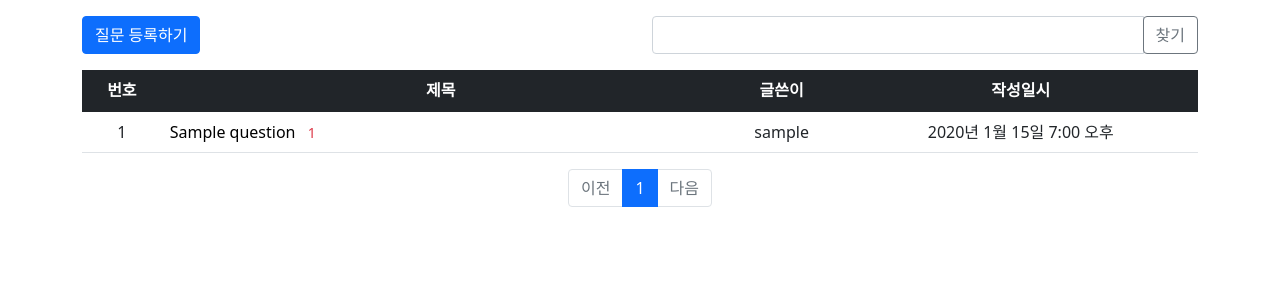
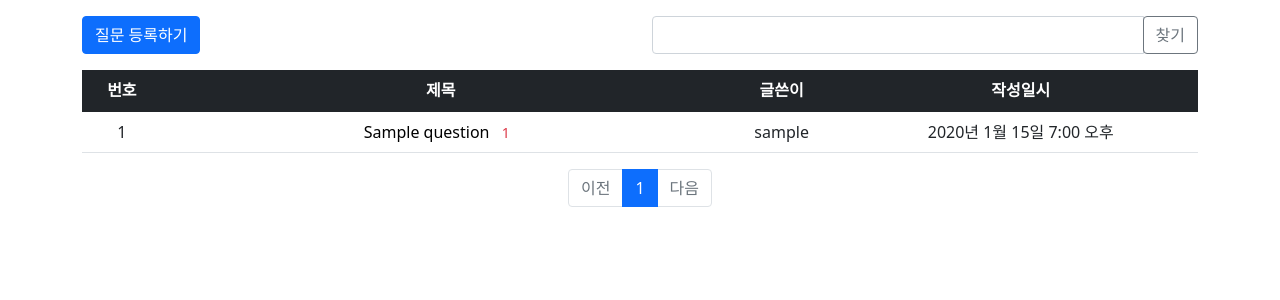
Before and after one commit to KOOJAYOUN/pybo, a Django app: page / in a window 1280 px wide. Shown: the part 57-357 px from the top of the page. Run offline with Django 4.2, Linux system fonts and the light colour scheme; tables that the repository leaves empty hold one stand-in row (values such as "Sample post"); some libraries are stand-ins or nearby versions.

Commit message:
Update question_list.html

```diff
--- a/templates/pybo/question_list.html
+++ b/templates/pybo/question_list.html
@@ -34,7 +34,7 @@
                     {% comment %} 번호 = 전체건수 - 시작인덱스 - 현재인덱스 +1 {% endcomment %}
                     {{ question_list.paginator.count|sub:question_list.start_index|sub:forloop.counter0|add:1 }}
                 </td>
-                <td class="text-start">
+                <td class="text-center">
                     <a href="{% url 'pybo:detail' question.id %}">{{ question.subject}}</a>
                     {% if question.answer_set.count > 0 %}
                     <span class="text-danger small mx-2">{{ question.answer_set.count }}</span>
```
